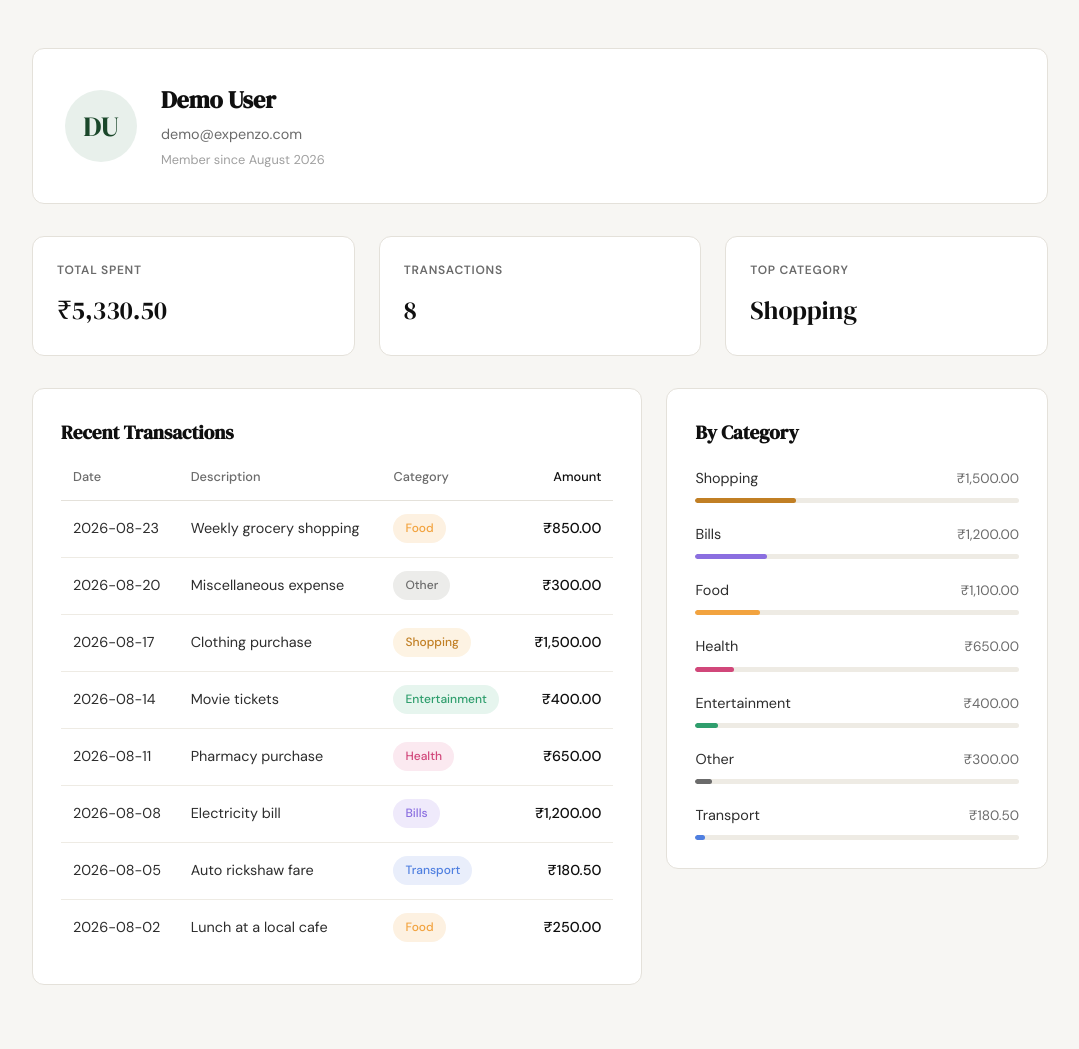
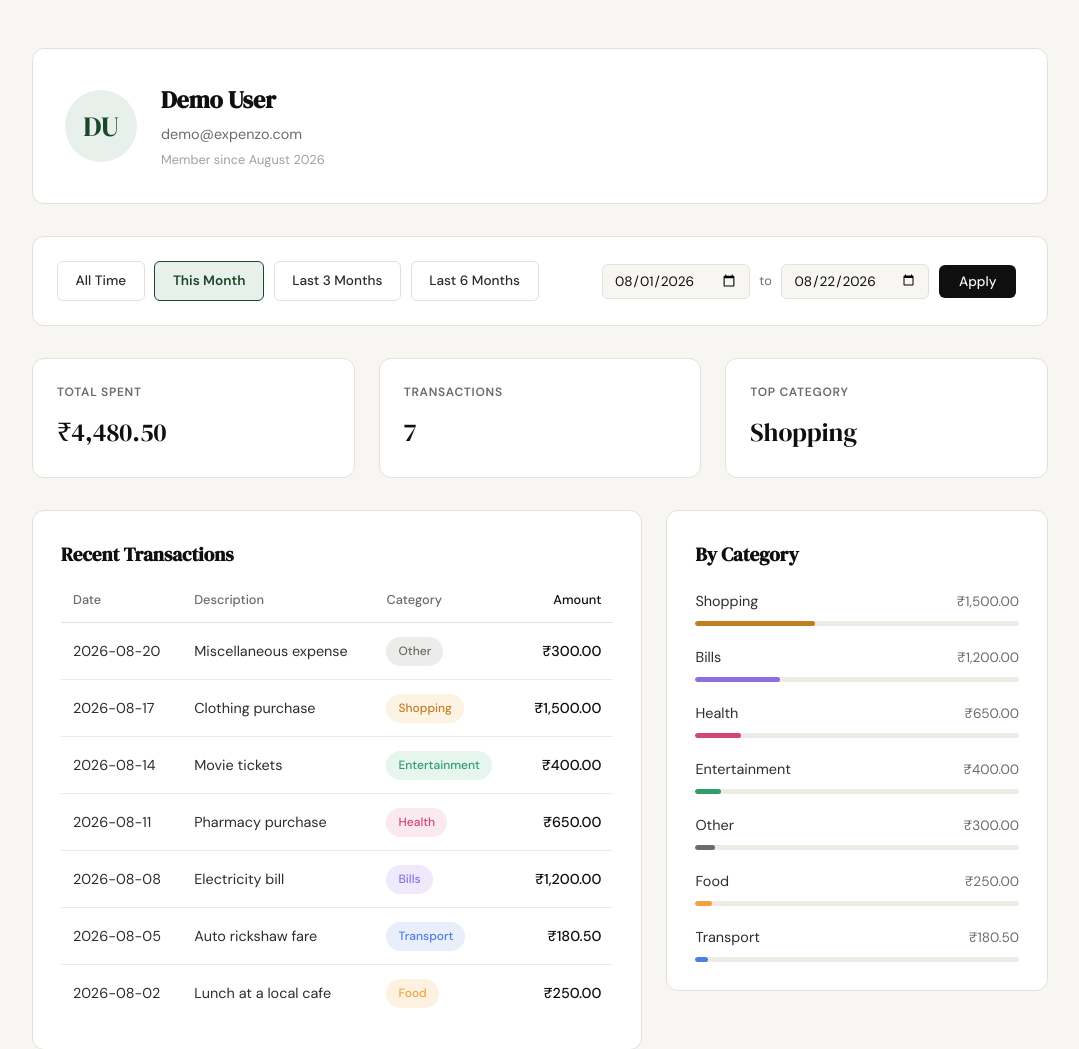
Before and after one commit to kareem-digital/Expenzo, a Flask app: page /profile?date_from=2026-08-01&date_to=2026-08-22 in a window 1280 px wide. Shown: the part 61-1110 px from the top of the page, without its empty margins (100-1179 px from the left). Run offline with Flask 3, Linux system fonts and the light colour scheme; the visitor is signed in with stand-in values (Sample User, id 1); data comes from the database, SQL or seed files in the repository.

Commit message:
added date filter to profile page

```diff
--- a/app.py
+++ b/app.py
@@ -1,4 +1,5 @@
 import sqlite3
+from datetime import datetime
 
 from flask import Flask, render_template, request, redirect, url_for, flash, abort, session
 from werkzeug.security import check_password_hash
@@ -108,6 +109,39 @@ def privacy():
 
 
 # ------------------------------------------------------------------ #
+# Profile filter helpers                                              #
+# ------------------------------------------------------------------ #
+
+def _preset_ranges():
+    today = datetime.today().date()
+    this_month_start = today.replace(day=1)
+
+    def months_ago(base, months):
+        year, month = base.year, base.month - months
+        while month <= 0:
+            month += 12
+            year -= 1
+        return base.replace(year=year, month=month, day=1)
+
+    return {
+        "this_month": (this_month_start.isoformat(), today.isoformat()),
+        "last_3_months": (months_ago(today, 2).isoformat(), today.isoformat()),
+        "last_6_months": (months_ago(today, 5).isoformat(), today.isoformat()),
+        "all_time": (None, None),
+    }
+
+
+def _parse_date(value):
+    if not value:
+        return None
+    try:
+        datetime.strptime(value, "%Y-%m-%d")
+    except ValueError:
+        return None
+    return value
+
+
+# ------------------------------------------------------------------ #
 # Placeholder routes — students will implement these                  #
 # ------------------------------------------------------------------ #
 
@@ -130,7 +164,25 @@ def profile():
         "member_since": profile_user["member_since"],
     }
 
-    summary = profile_queries.get_summary_stats(user_id)
+    date_from = _parse_date(request.args.get("date_from"))
+    date_to = _parse_date(request.args.get("date_to"))
+
+    if date_from and date_to and date_from > date_to:
+        flash("Start date must be before end date.", "error")
+        date_from = None
+        date_to = None
+
+    presets = _preset_ranges()
+    if date_from is None and date_to is None:
+        active_preset = "all_time"
+    else:
+        active_preset = "custom"
+        for name, (preset_from, preset_to) in presets.items():
+            if name != "all_time" and (preset_from, preset_to) == (date_from, date_to):
+                active_preset = name
+                break
+
+    summary = profile_queries.get_summary_stats(user_id, date_from=date_from, date_to=date_to)
     stats = [
         {"label": "Total spent", "value": f"₹{summary['total_spent']:,.2f}"},
         {"label": "Transactions", "value": str(summary["transaction_count"])},
@@ -145,7 +197,7 @@ def profile():
             "category_slug": tx["category"].lower(),
             "amount": f"{tx['amount']:,.2f}",
         }
-        for tx in profile_queries.get_recent_transactions(user_id, limit=10)
+        for tx in profile_queries.get_recent_transactions(user_id, limit=10, date_from=date_from, date_to=date_to)
     ]
 
     categories = [
@@ -155,7 +207,7 @@ def profile():
             "total": f"{cat['amount']:,.2f}",
             "percent": cat["pct"],
         }
-        for cat in profile_queries.get_category_breakdown(user_id)
+        for cat in profile_queries.get_category_breakdown(user_id, date_from=date_from, date_to=date_to)
     ]
 
     return render_template(
@@ -164,6 +216,10 @@ def profile():
         stats=stats,
         transactions=transactions,
         categories=categories,
+        active_preset=active_preset,
+        date_from=date_from,
+        date_to=date_to,
+        presets=presets,
     )
 
 
--- a/database/queries.py
+++ b/database/queries.py
@@ -24,29 +24,37 @@ def get_user_by_id(user_id):
     }
 
 
-def get_summary_stats(user_id):
+def get_summary_stats(user_id, date_from=None, date_to=None):
     conn = get_db()
+    date_clause = ""
+    params = [user_id]
+    if date_from and date_to:
+        date_clause = "AND date BETWEEN ? AND ?"
+        params += [date_from, date_to]
+
     try:
         summary = conn.execute(
-            """
+            f"""
             SELECT COALESCE(SUM(amount), 0) AS total_spent,
                    COUNT(*) AS transaction_count
             FROM expenses
             WHERE user_id = ?
+            {date_clause}
             """,
-            (user_id,),
+            params,
         ).fetchone()
 
         top = conn.execute(
-            """
+            f"""
             SELECT category, SUM(amount) AS category_total
             FROM expenses
             WHERE user_id = ?
+            {date_clause}
             GROUP BY category
             ORDER BY category_total DESC
             LIMIT 1
             """,
-            (user_id,),
+            params,
         ).fetchone()
     finally:
         conn.close()
@@ -58,18 +66,26 @@ def get_summary_stats(user_id):
     }
 
 
-def get_recent_transactions(user_id, limit=10):
+def get_recent_transactions(user_id, limit=10, date_from=None, date_to=None):
     conn = get_db()
+    date_clause = ""
+    params = [user_id]
+    if date_from and date_to:
+        date_clause = "AND date BETWEEN ? AND ?"
+        params += [date_from, date_to]
+    params.append(limit)
+
     try:
         rows = conn.execute(
-            """
+            f"""
             SELECT date, description, category, amount
             FROM expenses
             WHERE user_id = ?
+            {date_clause}
             ORDER BY date DESC, id DESC
             LIMIT ?
             """,
-            (user_id, limit),
+            params,
         ).fetchall()
     finally:
         conn.close()
@@ -85,18 +101,25 @@ def get_recent_transactions(user_id, limit=10):
     ]
 
 
-def get_category_breakdown(user_id):
+def get_category_breakdown(user_id, date_from=None, date_to=None):
     conn = get_db()
+    date_clause = ""
+    params = [user_id]
+    if date_from and date_to:
+        date_clause = "AND date BETWEEN ? AND ?"
+        params += [date_from, date_to]
+
     try:
         rows = conn.execute(
-            """
+            f"""
             SELECT category, SUM(amount) AS amount
             FROM expenses
             WHERE user_id = ?
+            {date_clause}
             GROUP BY category
             ORDER BY amount DESC
             """,
-            (user_id,),
+            params,
         ).fetchall()
     finally:
         conn.close()
--- a/static/css/style.css
+++ b/static/css/style.css
@@ -757,6 +757,81 @@ a { color: inherit; text-decoration: none; }
     color: var(--ink-faint);
 }
 
+.profile-filter-bar {
+    background: var(--paper-card);
+    border: 1px solid var(--border);
+    border-radius: var(--radius-md);
+    padding: 1.25rem 1.5rem;
+    display: flex;
+    flex-wrap: wrap;
+    align-items: center;
+    justify-content: space-between;
+    gap: 1rem;
+}
+
+.filter-presets {
+    display: flex;
+    flex-wrap: wrap;
+    gap: 0.6rem;
+}
+
+.filter-preset-btn {
+    display: inline-block;
+    background: transparent;
+    color: var(--ink-soft);
+    padding: 0.5rem 1.1rem;
+    border-radius: var(--radius-sm);
+    font-family: var(--font-body);
+    font-size: 0.85rem;
+    font-weight: 500;
+    border: 1px solid var(--border);
+    text-decoration: none;
+    transition: all 0.2s;
+}
+
+.filter-preset-btn:hover {
+    border-color: var(--ink);
+    color: var(--ink);
+}
+
+.filter-preset-btn.filter-preset-active {
+    background: var(--accent-light);
+    border-color: var(--accent);
+    color: var(--accent);
+    font-weight: 600;
+}
+
+.filter-custom-range {
+    display: flex;
+    align-items: center;
+    gap: 0.6rem;
+    padding: 0.35rem;
+    border-radius: var(--radius-sm);
+    border: 1px solid transparent;
+    transition: border-color 0.2s;
+}
+
+.filter-custom-range.filter-preset-active {
+    border-color: var(--accent);
+    background: var(--accent-light);
+}
+
+.filter-date-input {
+    width: auto;
+    padding: 0.45rem 0.7rem;
+    font-size: 0.85rem;
+}
+
+.filter-range-sep {
+    font-size: 0.8rem;
+    color: var(--ink-muted);
+}
+
+.filter-apply-btn {
+    padding: 0.5rem 1.25rem;
+    font-size: 0.85rem;
+}
+
 .profile-stats {
     display: grid;
     grid-template-columns: repeat(3, 1fr);
@@ -913,6 +988,8 @@ a { color: inherit; text-decoration: none; }
 
     .profile-card { flex-direction: column; text-align: center; }
     .profile-stats { grid-template-columns: 1fr; }
+    .profile-filter-bar { flex-direction: column; align-items: stretch; }
+    .filter-custom-range { flex-wrap: wrap; }
 }
 
 @media (max-width: 600px) {
--- a/templates/profile.html
+++ b/templates/profile.html
@@ -13,6 +13,26 @@
             <p class="profile-email">{{ user.email }}</p>
             <p class="profile-since">Member since {{ user.member_since }}</p>
         </div>
+    </div>
+
+    <div class="profile-filter-bar">
+        <div class="filter-presets">
+            <a href="{{ url_for('profile') }}"
+               class="filter-preset-btn{{ ' filter-preset-active' if active_preset == 'all_time' else '' }}">All Time</a>
+            <a href="{{ url_for('profile', date_from=presets.this_month[0], date_to=presets.this_month[1]) }}"
+               class="filter-preset-btn{{ ' filter-preset-active' if active_preset == 'this_month' else '' }}">This Month</a>
+            <a href="{{ url_for('profile', date_from=presets.last_3_months[0], date_to=presets.last_3_months[1]) }}"
+               class="filter-preset-btn{{ ' filter-preset-active' if active_preset == 'last_3_months' else '' }}">Last 3 Months</a>
+            <a href="{{ url_for('profile', date_from=presets.last_6_months[0], date_to=presets.last_6_months[1]) }}"
+               class="filter-preset-btn{{ ' filter-preset-active' if active_preset == 'last_6_months' else '' }}">Last 6 Months</a>
+        </div>
+
+        <form method="get" action="{{ url_for('profile') }}" class="filter-custom-range{{ ' filter-preset-active' if active_preset == 'custom' else '' }}">
+            <input type="date" name="date_from" value="{{ date_from or '' }}" class="form-input filter-date-input">
+            <span class="filter-range-sep">to</span>
+            <input type="date" name="date_to" value="{{ date_to or '' }}" class="form-input filter-date-input">
+            <button type="submit" class="btn-primary filter-apply-btn">Apply</button>
+        </form>
     </div>
 
     <div class="profile-stats">
```
Also changed, not shown: tests/test_06-date-filter-profile.py (added, +474 -0 lines), .claude/specs/06-date-filter-profile.md (added).
